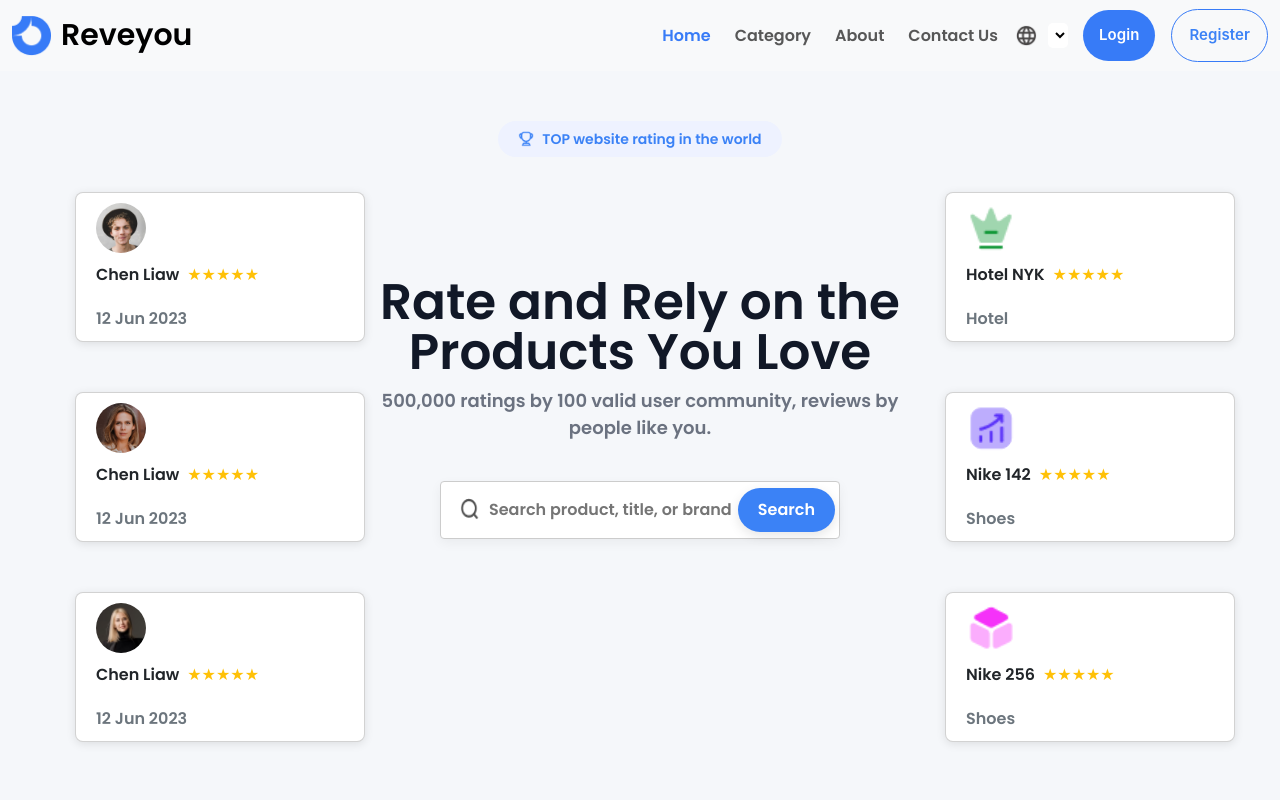
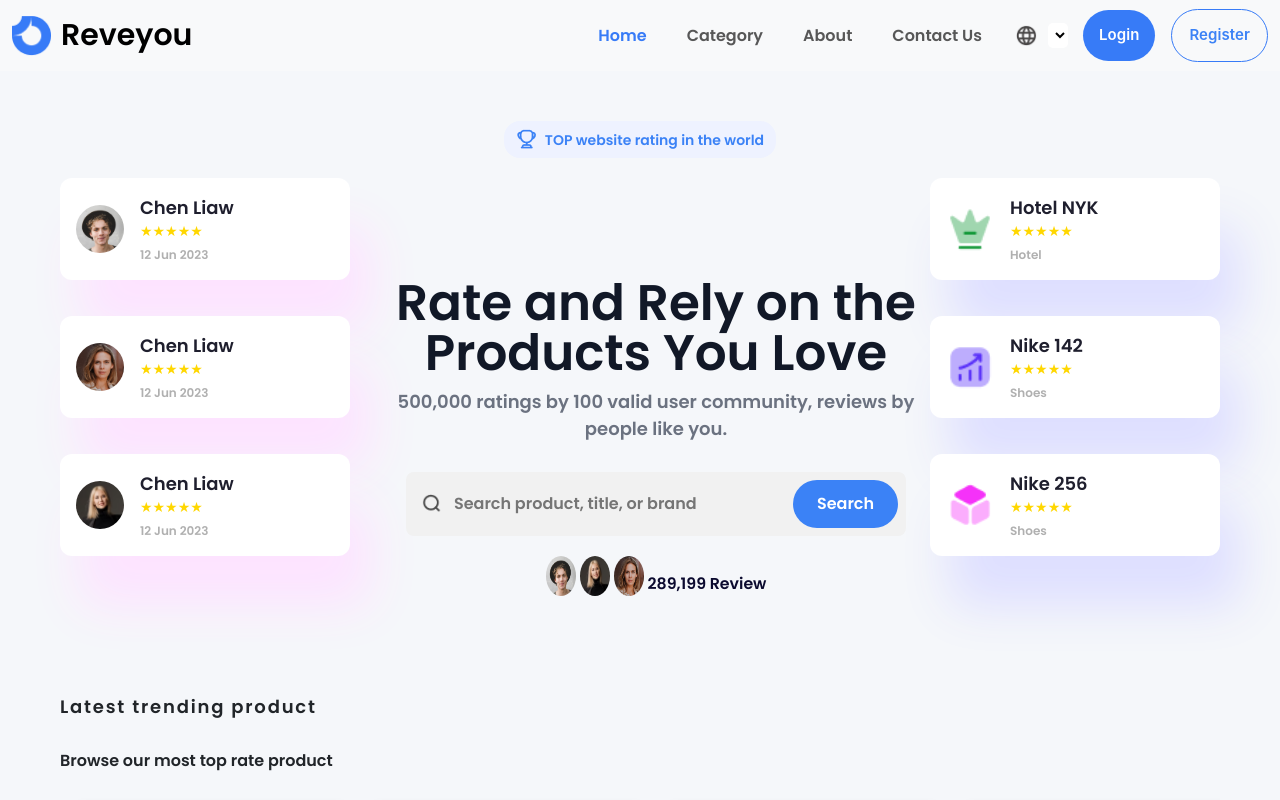
Before and after one commit to saraabdelrhman/wallet-market-master, a React (Create React App) app: page / in a window 1280 px wide. Shown: the top 800 px of the page. Built offline with nearby package versions, Linux system fonts and the light colour scheme.

Commit message:
the header after adding box shadow

```diff
--- a/src/components/Head.css
+++ b/src/components/Head.css
@@ -31,3 +31,96 @@
     border-radius: 10px;
     box-shadow: 0px 4px 8px rgba(0, 0, 0, 0.3);
   }
+  .card {
+    display: flex;
+    align-items: center;
+    background-color: #fff;
+    border-radius: 12px;
+    padding: 16px;
+    margin-bottom: 16px;
+    box-shadow: 0px 4px 12px rgba(0, 0, 0, 0.05);
+    width: 100%;
+    max-width: 320px; /* Adjust the width as per your layout */
+  }
+
+  .card-img {
+    border-radius: 50%; /* If you want circular images */
+    width: 48px; /* Adjust as needed */
+    height: 48px; /* Adjust as needed */
+    object-fit: cover; /* Maintain aspect ratio */
+    margin-right: 16px; /* Spacing between image and content */
+  }
+
+  .card-content {
+    display: flex;
+    flex-direction: column;
+    justify-content: center;
+  }
+
+  .name {
+    font-size: 18px;
+    font-weight: 600;
+    color: #1F1F2E;
+  }
+
+  .rating {
+    font-size: 14px;
+    color: #FFD700; /* Gold color for stars */
+    margin-bottom: 4px;
+  }
+
+  .date, .type {
+    font-size: 12px;
+    color: #B0B0B0; /* Light gray color */
+  }
+
+  /* Styling for the badge container */
+  .badge-container {
+    text-align: center;
+    margin-bottom: 16px;
+  }
+
+  .badge {
+    background-color: #FFD700; /* Example badge background */
+    padding: 8px 12px;
+    border-radius: 16px;
+    display: inline-block;
+    font-weight: bold;
+  }
+
+  .search-bar {
+    display: flex;
+    justify-content: flex-start;
+    align-items: center;
+    margin-top: 24px;
+  }
+
+  .search-input-wrapper {
+    display: flex;
+    align-items: center;
+    background-color: #f1f1f1;
+    border-radius: 8px;
+    padding: 8px;
+  }
+
+  .search-icon {
+    margin-right: 8px;
+  }
+
+  .search-input {
+    border: none;
+    background: none;
+    outline: none;
+    font-size: 16px;
+    padding: 8px;
+    width: 100%;
+  }
+
+  .search-button {
+    background-color: #FFD700;
+    border: none;
+    padding: 12px 24px;
+    border-radius: 8px;
+    margin-left: 8px;
+    cursor: pointer;
+  }
--- a/src/components/Head.js
+++ b/src/components/Head.js
@@ -1,6 +1,6 @@
 import React, { useState, useEffect } from "react";
-import { useNavigate } from 'react-router-dom'; // Corrected import
-import './Style.css'; // Ensure the CSS file name is correct and located in the proper directory
+import { useNavigate } from 'react-router-dom';
+import './Style.css';
 
 // Importing images
 import img0 from './images/image 6.png';
@@ -13,18 +13,16 @@
 import status from './images/status-up.png';
 import searchIcon from './images/akar-icons_search.png';
 
-import Categories from './Categories';
 import Trending from './Trending';
 import TopRate from "./Top-rate";
 
 const Head = () => {
-  const [search, setSearch] = useState(""); // Correct naming convention for state
+  const [search, setSearch] = useState("");
   const [searchData, setSearchData] = useState([]);
   const navigate = useNavigate();
 
   useEffect(() => {
     if (search !== "") {
-      // Assuming you have a valid URL and proper backend setup to handle the fetch request
       fetch(`https://Wallyt.com/search?query=${search}`)
         .then(res => {
           if (!res.ok) {
@@ -42,79 +40,99 @@
   };
 
   const handleProductClick = (id) => {
-    navigate(`/products/${id}`); // Correct URL path
+    navigate(`/products/${id}`);
   };
 
   const handleSubmit = (e) => {
     e.preventDefault();
-    // Optional: Add function logic if needed for submitting search
   };
 
   return (
     <div className="hero-section">
       <div className="top-section">
-        <div className="badge-container">
-          <span className="badge text-center">
-            <img src={cup} alt="Top site badge icon" className="badge-icon" />
+        <div className="badge-container" style={{ textAlign: "center", marginBottom: "16px" }}>
+          <span className="badge" style={{ backgroundColor: "", padding: "8px 12px", borderRadius: "16px", fontWeight: "bold" }}>
+            <img src={cup} alt="Top site badge icon" style={{ marginRight: "8px" }} />
             TOP website rating in the world
           </span>
         </div>
 
-        <div className="main-content">
-          <div className="left-cards">
+        <div className="main-content" style={{ display: "flex", justifyContent: "space-between" }}>
+          {/* Left Cards */}
+          <div className="left-cards d-none d-md-flex flex-column">
   {[img0, img1, img2].map((image, index) => (
-              <div className="card chen-liaw" key={index}>
-                <img src={image} alt="Chen Liaw" className="card-img" />
-                <div className="card-content">
-                  <span className="name">Chen Liaw</span>
-                  <div className="rating text-warning ms-2">★★★★★</div>
+    <div key={index} style={{ display: "flex", alignItems: "center", backgroundColor: "#fff", borderRadius: "12px", padding: "16px", marginBottom: "16px", boxShadow: "20px 50px 50px #FDE3FF", width: "100%" }}>
+      <img src={image} alt="Chen Liaw" style={{ borderRadius: "50%", width: "48px", height: "48px", objectFit: "cover", marginRight: "16px" }} />
+      <div style={{ display: "flex", flexDirection: "column" }}>
+        <span style={{ fontSize: "18px", fontWeight: "600", color: "#1F1F2E" }}>Chen Liaw</span>
+        <div style={{ fontSize: "14px", color: "#FFD700", marginBottom: "4px" }}>★★★★★</div>
+        <span style={{ fontSize: "12px", color: "#B0B0B0" }}>12 Jun 2023</span>
       </div>
-                <span className="date text-secondary">12 Jun 2023</span>
     </div>
   ))}
 </div>
 
-          <div className="content">
+
+          {/* Main Content */}
+          <div className="content" style={{ flex: "1", marginLeft: "32px" }}>
             <h1 className="title">Rate and Rely on the Products You Love</h1>
             <p className="subtitle">
               500,000 ratings by 100 valid user community, reviews by people like you.
             </p>
 
-            <div className="search-bar">
-              <div className="search-input-wrapper">
-                <img src={searchIcon} alt="Search Icon" className="search-icon" />
+            <div className="search-bar" style={{ marginTop: "24px" }}>
+  <div style={{ display: "flex", alignItems: "center", backgroundColor: "#f1f1f1", borderRadius: "8px", padding: "8px", position: "relative" }}>
+    <img
+      src={searchIcon}
+      alt="Search Icon"
+      style={{ position: "absolute", left: "16px", width: "20px", height: "20px" }}
+    />
     <input
       type="text"
       placeholder="Search product, title, or brand"
-                  className="search-input pt-3 pb-3 ps-5"
+      style={{ border: "none", background: "none", outline: "none", fontSize: "16px", padding: "8px 16px 8px 40px", width: "100%" }}
       onChange={handleSearchChange}
     />
-                <button className="search-button" onClick={handleSubmit}>Search</button>
+    <button style={{ backgroundColor: "#3B82F6", color: 'white', border: "none", padding: "12px 24px", borderRadius: "50px", marginLeft: "8px", cursor: "pointer" }} onClick={handleSubmit}>
+      Search
+    </button>
     </div>
     </div>
+    <div className="d-flex justify-content-center gap-1">
+    <img className=" rounded-circle" src={img0} style={{width:'30px'}}></img>
+    <img className=" rounded-circle" style={{width:'30px'}} src={img2}></img>
+    <img className=" rounded-circle"style={{width:'30px'}} src={img1}></img>
+    <div className="mt-3" style={{color: '#0B0A2F', fontSize: 15.75, fontFamily: 'Poppins', fontWeight: '600', wordWrap: 'break-word'}}> 289,199 Review </div>
     </div>
 
-          <div className="right-cards">
+    </div>
+
+
+
+          {/* Right Cards */}
+          <div className="right-cards d-none d-md-flex flex-column">
   {[{ img: crown, name: "Hotel NYK" }, { img: status, name: "Nike 142" }, { img: threed, name: "Nike 256" }].map((product, index) => (
-              <div className="card" key={index}>
-                <img src={product.img} alt={product.name} className="card-img" />
-                <div className="card-content">
-                  <span className="name">{product.name}</span>
-                  <div className="rating text-warning ms-2">★★★★★</div>
+    <div key={index} style={{ display: "flex", alignItems: "center", backgroundColor: "#fff", borderRadius: "12px", padding: "16px", marginBottom: "16px", boxShadow: "20px 50px 50px #DEDFFF", width: "100%" }}>
+      <img src={product.img} alt={product.name} style={{ width: "48px", height: "48px", marginRight: "16px" }} />
+      <div style={{ display: "flex", flexDirection: "column" }}>
+        <span style={{ fontSize: "18px", fontWeight: "600", color: "#1F1F2E" }}>{product.name}</span>
+        <div style={{ fontSize: "14px", color: "#FFD700", marginBottom: "4px" }}>★★★★★</div>
+        <span style={{ fontSize: "12px", color: "#B0B0B0" }}>{product.name.includes("Hotel") ? "Hotel" : "Shoes"}</span>
       </div>
-                <span className="type text-secondary">{product.name.includes("Hotel") ? "Hotel" : "Shoes"}</span>
     </div>
             ))}
           </div>
         </div>
       </div>
-      <div className="d-flex align-items-end justify-content-end w-100 shape">
-        <img src={shape} alt='Decorative Shape' className="hide-on-phone" />
+
+      <div style={{ display: "flex", justifyContent: "flex-end", alignItems: "flex-end", width: "100%", marginTop: "32px" }}>
+        <img src={shape} alt="Decorative Shape" style={{ display: "none", visibility: "hidden" }} />
       </div>
+
       <Trending />
       <TopRate />
     </div>
   );
 };
 
-export default Head; // Ensure the component name matches the filename if using default export
+export default Head;
--- a/src/components/Header.js
+++ b/src/components/Header.js
@@ -40,7 +40,7 @@
         </button>
 
         <div className="collapse navbar-collapse" id="navbarNav">
-          <ul className="navbar-nav ms-auto gap-2">
+          <ul className="navbar-nav ms-auto gap-4">
             <li className="nav-item">
               <Link className="nav-link" style={isActive('/')} to="/">
                 Home
```
Lines whose indentation alone changed are shown as unchanged.
